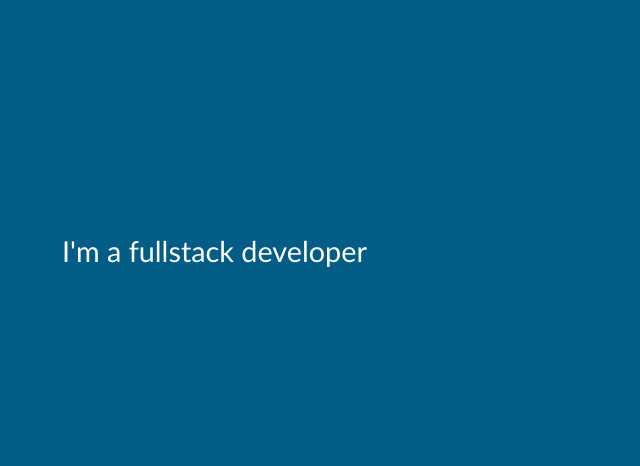
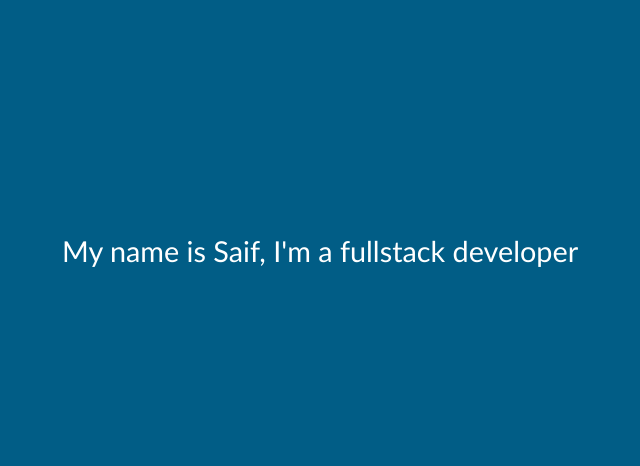
Before and after one commit to SA12IF34/FullStack-Portfolio, a Django app: page / in a window 1280 px wide. Shown: the part 424-890 px from the top of the page, without its empty margins (18-658 px from the left). Run offline with Django 4.2, Linux system fonts and the light colour scheme.

Commit message:
adjust home index.html too

```diff
--- a/frontend/templates/home/index.html
+++ b/frontend/templates/home/index.html
@@ -13,7 +13,7 @@
     </div>
     <div class="main">
         <p id="left" class="left-hide">
-            I'm a fullstack developer
+            My name is Saif, I'm a fullstack developer
         </p>
         <p id="left" class="left-hide">
             I can build complete web applicaions
```
